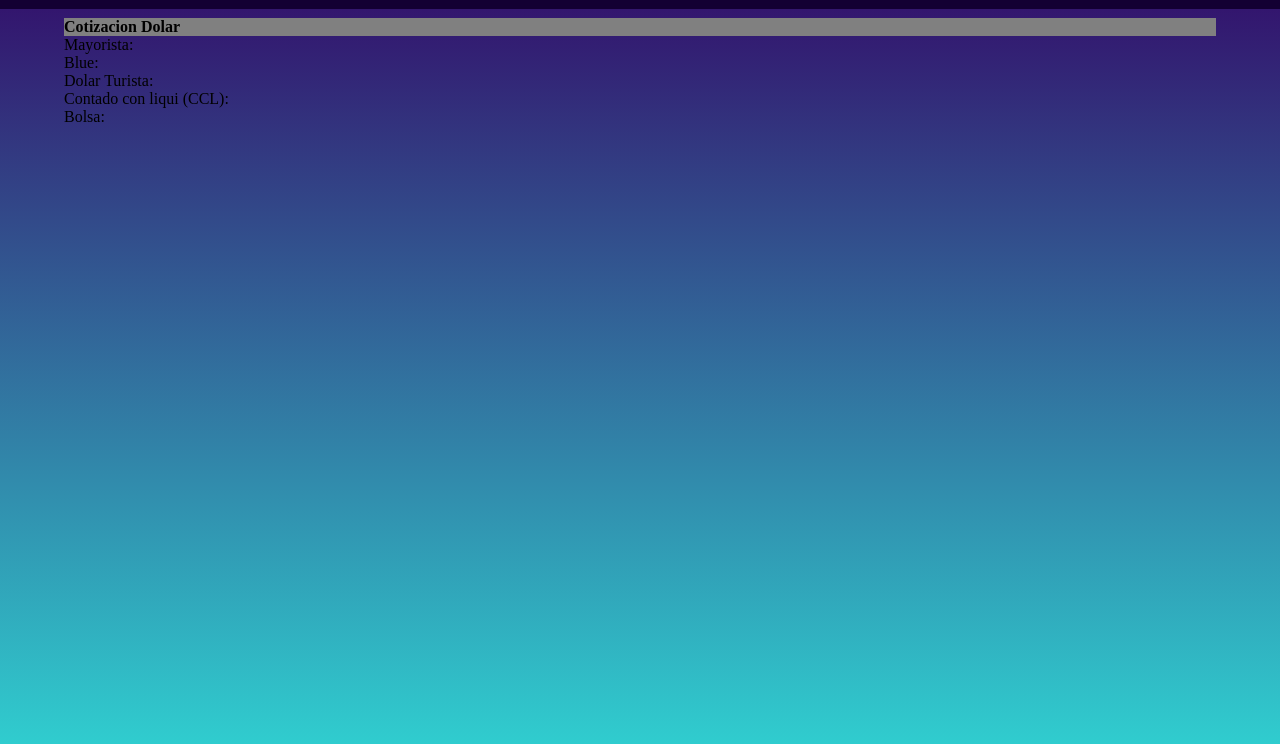
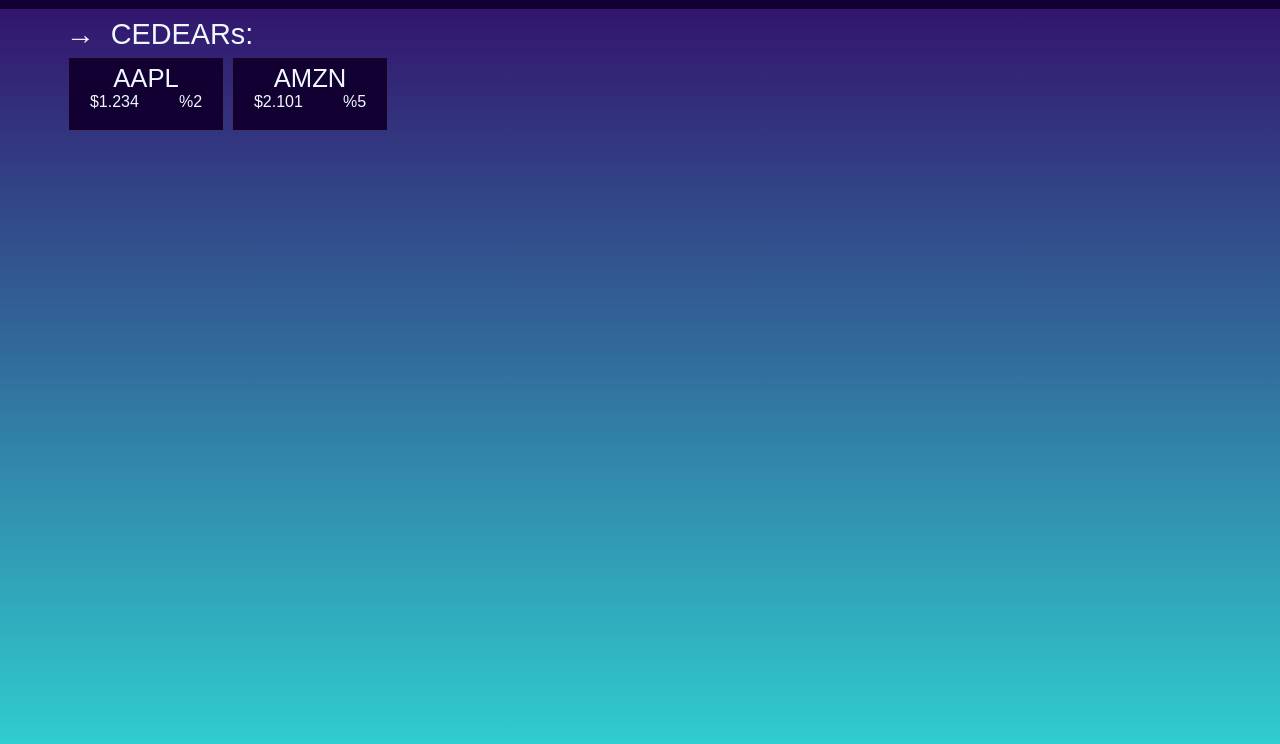
Before and after one commit to lucasn0/arg-cotiza, a plain HTML site: page index.html in a window 1280 px wide. Shown: the part 46-790 px from the top of the page. Drawn offline with Linux system fonts and the light colour scheme; no server answers.

Commit message:
New way to view CEDEARs

```diff
--- a/index.html
+++ b/index.html
@@ -10,6 +10,7 @@
     <link rel="icon" type="image/x-icon" href="/images/favicon0.ico">
     <script src="./script.js"></script>
 </head>
+
 <body>
     <div class="navbar">
         <img src="/images/logo.png"></img>
@@ -17,13 +18,29 @@
         <a href="#crypto">Crypto</a>
         <a href="#commodities">Commodities</a>
     </div>
-    <div class="title">Cotizacion Dolar</div>
-    <dolar class="dolarTypes">
-        <div id="mayorista" class="dolar">Mayorista: </div>
-        <div id="blue" class="dolar">Blue:</div>
-        <div id="turista" class="dolar">Dolar Turista:</div>
-        <div id="ccl" class="dolar">Contado con liqui (CCL):</div>
-        <div id="bolsa" class="dolar">Bolsa:</div>
+
+    <h1>→ &nbsp;CEDEARs:</h1>
+
+    <div class="cedears">
+        <div id="aapl">
+            AAPL <br>
+            <div id="aaplPV">
+                $1.234
+                &nbsp;&nbsp;&nbsp;
+                &nbsp;&nbsp;&nbsp;
+                %2
+            </div>
+        </div>
+        <div id="amzn">
+            AMZN
+            <div id="amznPV">
+                $2.101
+                &nbsp;&nbsp;&nbsp;
+                &nbsp;&nbsp;&nbsp;
+                %5
+            </div>
+        </div>
+    </div>
     </dolar>
 
 </body>
```
